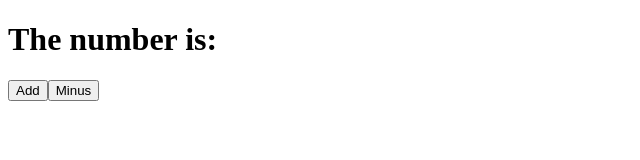
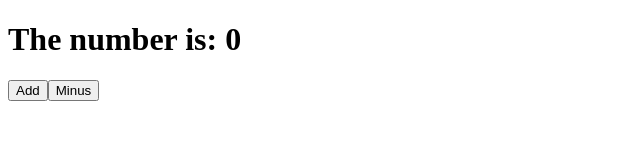
Before and after one commit to sr123456789/movie_app_2020, a React (Create React App) app: page / in a window 1280 px wide. Shown: the top 160 px of the page, without its empty margins (0-640 px from the left). Built offline with nearby package versions, Linux system fonts and the light colour scheme.

Commit message:
#3 1 All you need to know about State

```diff
--- a/src/App.js
+++ b/src/App.js
@@ -7,15 +7,20 @@ class App extends React.Component {
   };
   add = () => {
     console.log('add');
+    this.setState({ count: this.state.count + 1 });
+    // 참고로 이건 좋은 코드가 아님, 너무 state 의존적
+    // 아래 코드가 더 나은 코드
+    //this.setState(current => ({count: current.count + 1}))
   };
   minus = () => {
     console.log('minus');
+    this.setState({ count: this.state.count - 1 });
   };
 
   render() {
     return (
       <div>
-        <h1>The number is: </h1>
+        <h1>The number is: {this.state.count}</h1>
         <button onClick={this.add}>Add</button>
         <button onClick={this.minus}>Minus</button>
       </div>
@@ -43,3 +48,8 @@ export default App;
  * func 호출하는 방법
  * button의 onClick prop 사용
  */
+/**
+ * state는 직접 변경하면 안됨 setState() 사용
+ * setState()를 호출하면 react가 우리가 언제 setState()를 호출할지,
+ * 또 내가 view를 refresh하고 render mehtod를 refresh 하길 원하는걸 앎
+ */
```
